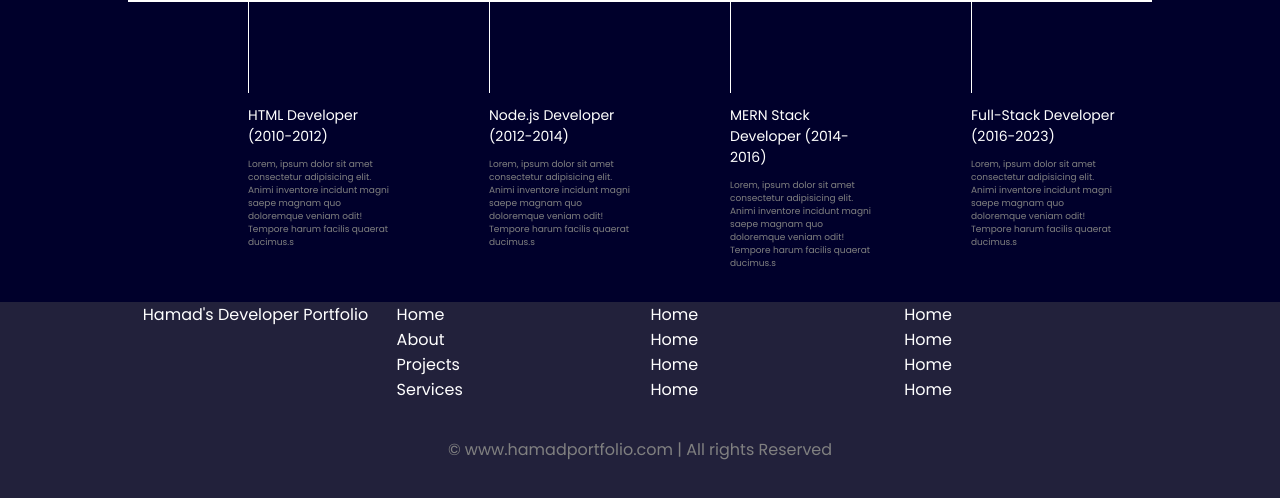
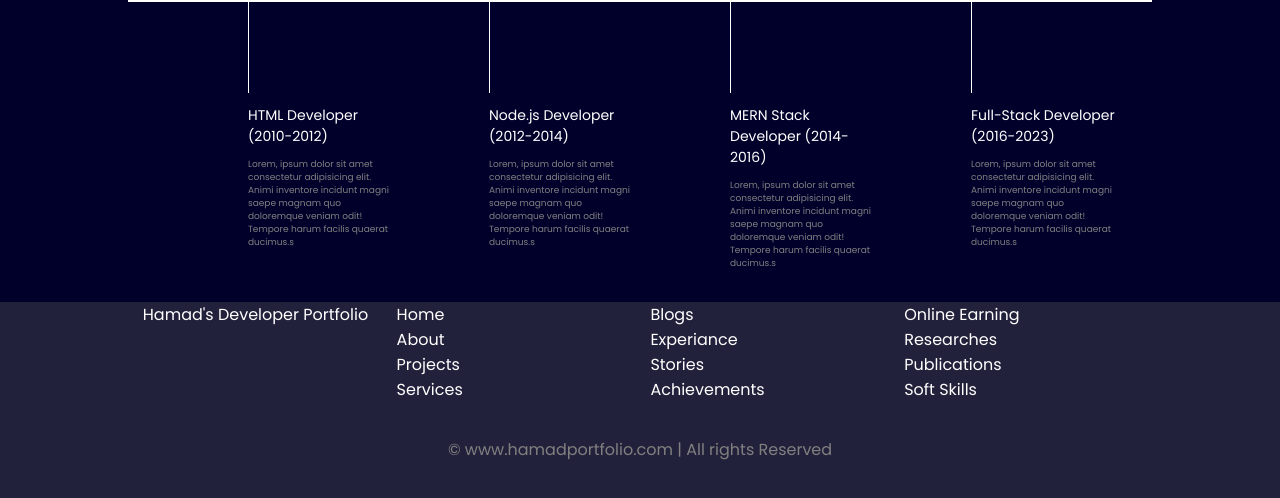
Before and after one commit to HamadDeveloper/Personal-portfolio-project, a plain HTML site: page index.html in a window 1280 px wide. Shown: the part 826-1324 px from the top of the page. Drawn offline with nearby package versions, Linux system fonts and the light colour scheme.

Commit message:
uploading all related files

```diff
--- a/index.html
+++ b/index.html
@@ -29,6 +29,7 @@
             height: 100px;
             font-size: 15px;
             background-color: rgb(39, 39, 110);
+            margin-bottom: 60px;
         }
 
         nav ul {
@@ -293,18 +294,18 @@
             </div>
             <div class="footer-third">
                 <ul>
-                    <li>Home</li>
-                    <li>Home</li>
-                    <li>Home</li>
-                    <li>Home</li>
+                    <li>Blogs</li>
+                    <li>Experiance</li>
+                    <li>Stories</li>
+                    <li>Achievements</li>
                 </ul>
             </div>
             <div class="footer-fourth">
                 <ul>
-                    <li>Home</li>
-                    <li>Home</li>
-                    <li>Home</li>
-                    <li>Home</li>
+                    <li>Online Earning</li>
+                    <li>Researches</li>
+                    <li>Publications</li>
+                    <li>Soft Skills</li>
                 </ul>
             </div>
         </div>
```
